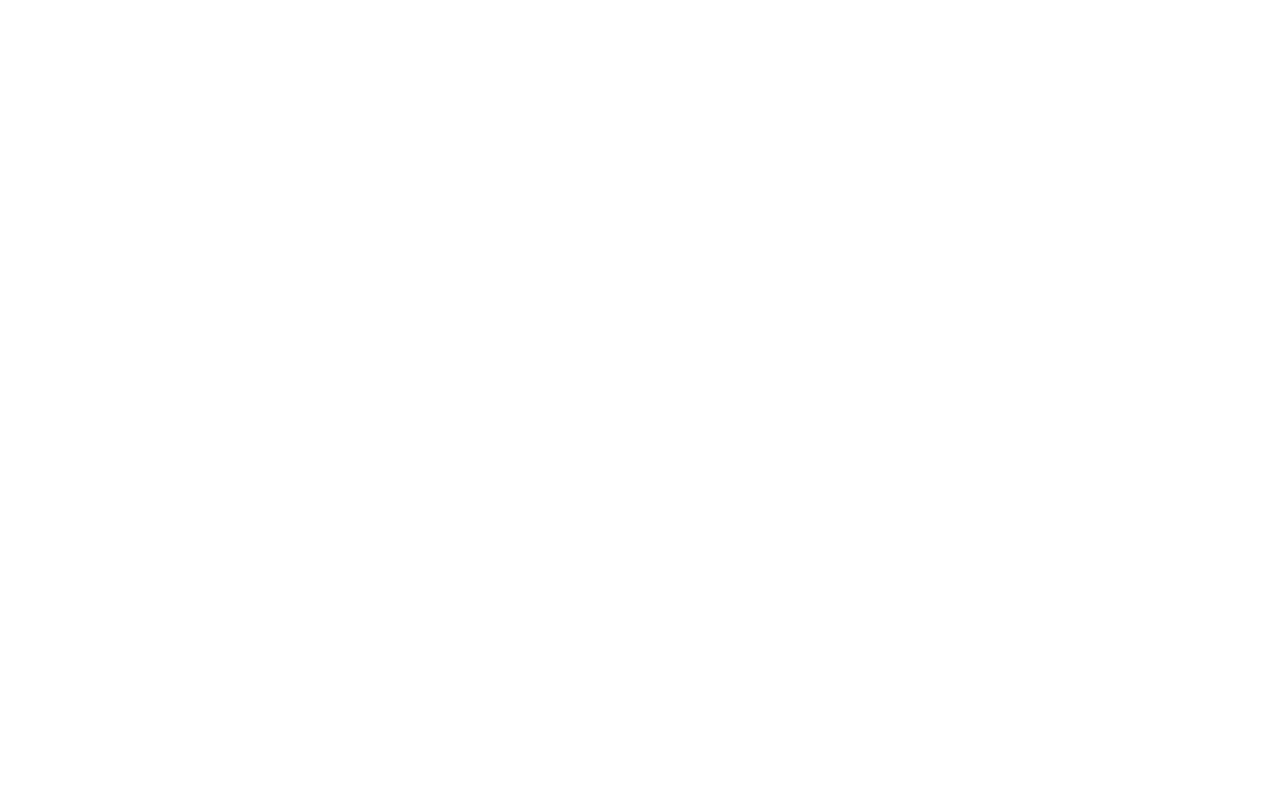
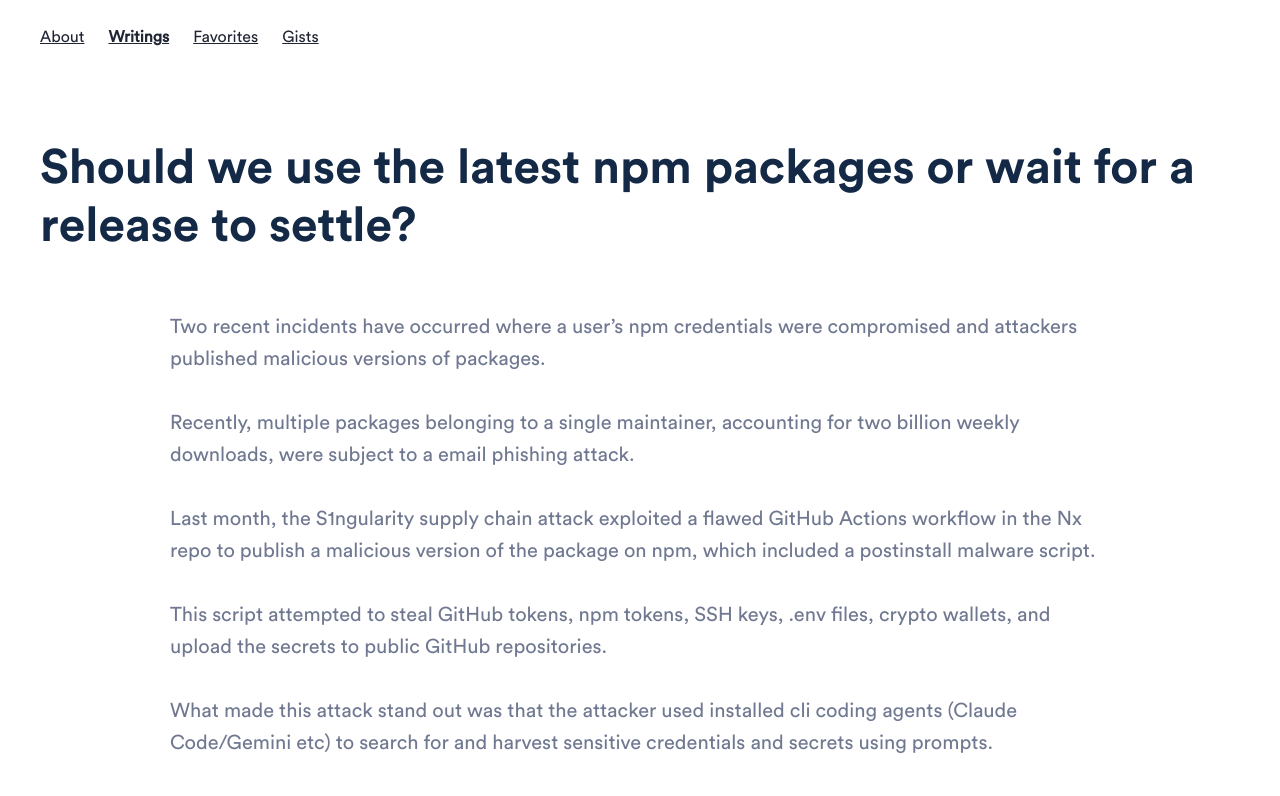
Before and after one commit to priyanshujain/priyanshujain.dev, a Gatsby site: page /writings/npm-packages-supply-chain-attacks in a window 1280 px wide. Before the commit this address had no page. Shown: the top 796 px of the page. Built offline with nearby package versions, Linux system fonts and the light colour scheme; Gatsby itself is replaced by a stand-in of ours.

Commit message:
new posts

```diff
--- /dev/null
+++ b/src/pages/writings/npm-packages-supply-chain-attacks.js
@@ -0,0 +1,77 @@
+import React, { useState } from "react";
+import Layout from "../../components/layout/index";
+import SEO from "../../components/seo";
+import { SectionBox } from "../../components/home";
+import Icon from "../../components/Icon";
+
+const handleScroll = (isModalOpen) => {
+  if (isModalOpen === true) {
+    document.documentElement.style.overflow = "hidden";
+  } else {
+    document.documentElement.style.overflowY = "scroll";
+  }
+};
+
+const Page = (props) => {
+  const [isContactOpen, setContact] = useState(false);
+  const handleContact = () => {
+    handleScroll(!isContactOpen);
+    setContact(!isContactOpen);
+  };
+
+  return (
+    <Layout headerClass="">
+      <SEO
+        title="Should we use the latest npm packages or wait for a release to settle?"
+        description={``}
+      />
+      <div
+        class="main-content"
+        style={{
+          minHeight: "100vh",
+        }}
+      >
+        <SectionBox
+          heading="Should we use the latest npm packages or wait for a release to settle?"
+          headingClass="ma0 pa0 f2 f-headline-ns sig-blue fw-600"
+          bodyClass="col-12 mw-100 center"
+          className="pt16"
+        />
+        <div className=" pt0 pb5 pt10-ns pb20-ns">
+          <div className="mw-l center">
+            <p className="ma0 pa0 pl5 pr5 mt4 f4 f3-ns sig-grey">
+Two recent incidents have occurred where a user’s npm credentials were compromised and attackers published malicious versions of packages.
+              <br />
+              <br />
+Recently, multiple packages belonging to a single maintainer, accounting for two billion weekly downloads, were subject to a email phishing attack.
+              <br />
+              <br />
+Last month, the S1ngularity supply chain attack exploited a flawed GitHub Actions workflow in the Nx repo to publish a malicious version of the package on npm, which included a postinstall malware script.
+              <br />
+              <br />
+This script attempted to steal GitHub tokens, npm tokens, SSH keys, .env files, crypto wallets, and upload the secrets to public GitHub repositories.
+    <br />
+                <br />
+                What made this attack stand out was that the attacker used installed cli coding agents (Claude Code/Gemini etc) to search for and harvest sensitive credentials and secrets using prompts.
+                <br />
+                <br />
+                This forces us to ask what’s more secure, the latest package that has new security fixes, or the latest package that was compromised in a supply chain attack?
+                <br />
+                <br />
+                There is no simple solution. One possible approach is to use packages that adopt the trusted publisher model and manually verify things before updating dependencies.
+                <br />
+                <br />
+                References:
+                <br />
+                Phishing email attack (https://socket.dev/blog/npm-author-qix-compromised-in-major-supply-chain-attack)
+                <br />
+                S1ngularity attack (https://nx.dev/blog/s1ngularity-postmortem)
+            </p>
+          </div>
+        </div>
+      </div>
+    </Layout>
+  );
+};
+
+export default Page;
```
Also changed, not shown: src/pages/writings/index.js (+10 -1 lines).
